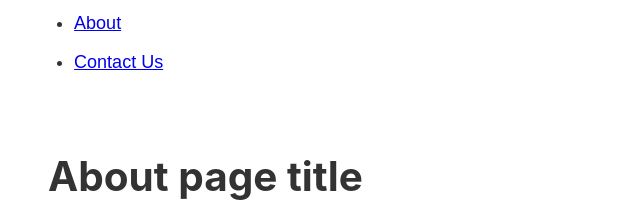
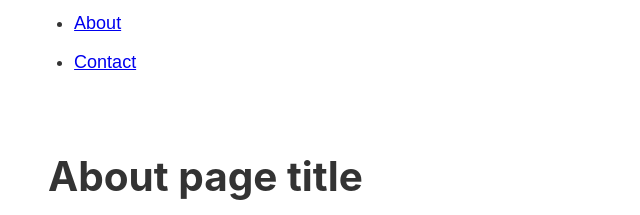
Before and after one commit to stoine92/my-gatsby-react-app, a Gatsby site: page /aboutPage in a window 1280 px wide. Shown: the part 190-405 px from the top of the page, 235-875 px from the left. Built offline with nearby package versions, Linux system fonts and the light colour scheme; Gatsby itself is replaced by a stand-in of ours.

Commit message:
Installed playground

```diff
--- a/package.json
+++ b/package.json
@@ -6,7 +6,7 @@
   "license": "0BSD",
   "scripts": {
     "build": "gatsby build",
-    "develop": "gatsby develop",
+    "develop": "GATSBY_GRAPHQL_IDE=playground gatsby develop",
     "format": "prettier --write \"**/*.{js,jsx,ts,tsx,json,md}\"",
     "start": "gatsby develop",
     "serve": "gatsby serve",
@@ -21,6 +21,7 @@
     "sass": "^1.54.0"
   },
   "devDependencies": {
+    "env-cmd": "^10.1.0",
     "prettier": "^2.7.1"
   },
   "repository": {
--- a/src/components/header.js
+++ b/src/components/header.js
@@ -23,7 +23,7 @@
             <li><Link className={headerStyles.navItem} activeClassName={headerStyles.activeNavItem} to="/">Home</Link></li>
             <li><Link className={headerStyles.navItem} activeClassName={headerStyles.activeNavItem} to="/blog">Blog</Link></li>
             <li><Link className={headerStyles.navItem} activeClassName={headerStyles.activeNavItem} to="/aboutPage">About</Link></li>
-            <li><Link className={headerStyles.navItem} activeClassName={headerStyles.activeNavItem} to="/contactPage">Contact Us</Link></li>
+            <li><Link className={headerStyles.navItem} activeClassName={headerStyles.activeNavItem} to="/contactPage">Contact</Link></li>
             </ul>
         </nav>
 
```
Also changed, not shown: 1 other file.
